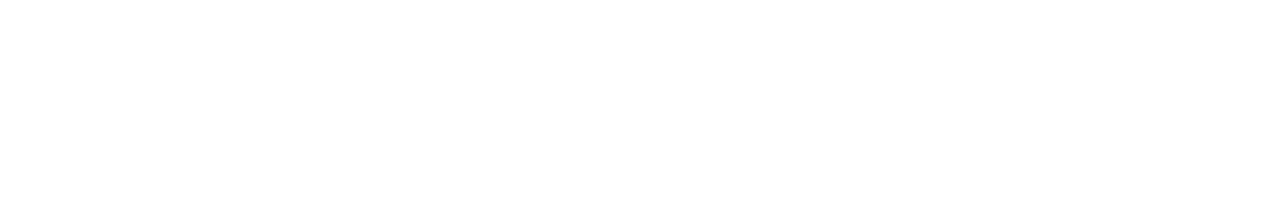
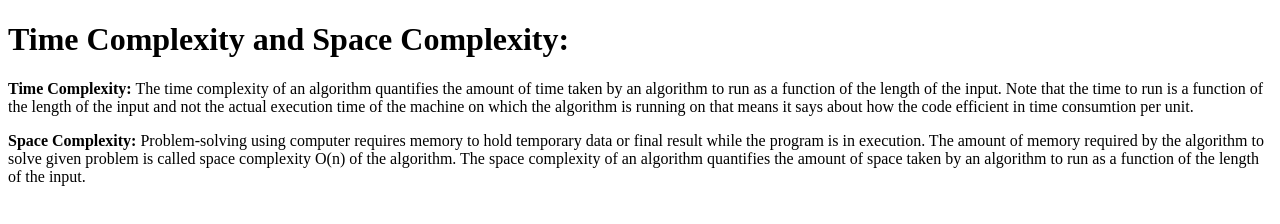
Before and after one commit to acciojob/time-and-space-complexity-Shivaksk119, a website: page main.html in a window 1280 px wide. Drawn offline with Linux system fonts and the light colour scheme.

Commit message:
created a submission

```diff
--- a/main.html
+++ b/main.html
@@ -8,9 +8,15 @@
 
 <body>
 	<!-- the entire body must be written by student -->
-    <script type="text/javascript" src="./script.js">
-</script>
+    <script type="text/javascript" src="./script.js"></script>
+	<h1>Time Complexity and Space Complexity: </h1>
 
+	<p>
+		<b>Time Complexity:</b> The time complexity of an algorithm quantifies the amount of time taken by an algorithm to run as a function of the length of the input. Note that the time to run is a function of the length of the input and not the actual execution time of the machine on which the algorithm is running on that means it says about how the code efficient in time consumtion per unit.
+	</p>
+	<p>
+		<b>Space Complexity:</b> Problem-solving using computer requires memory to hold temporary data or final result while the program is in execution. The amount of memory required by the algorithm to solve given problem is called space complexity O(n) of the algorithm. The space complexity of an algorithm quantifies the amount of space taken by an algorithm to run as a function of the length of the input.
+	</p>
 </body>
 
 </html>
```
